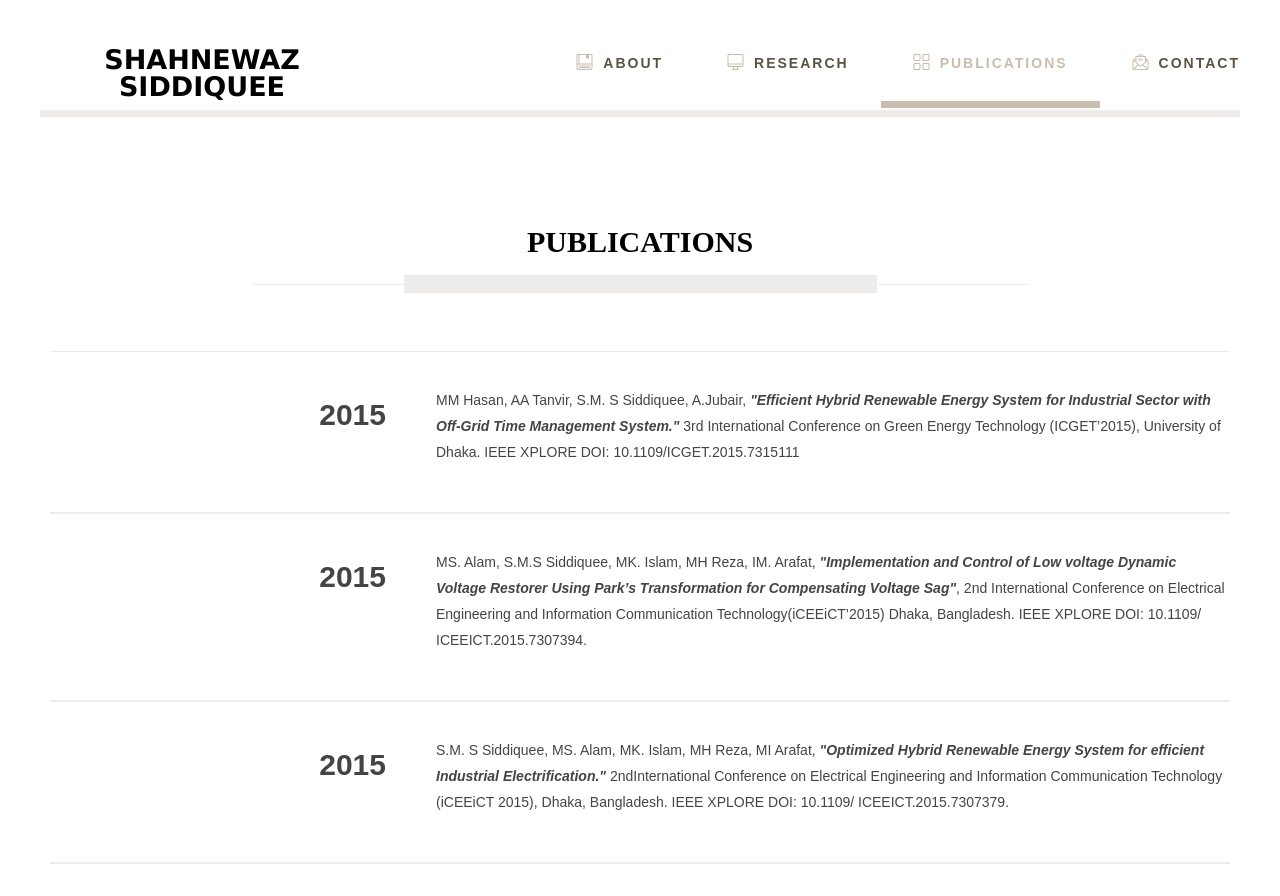
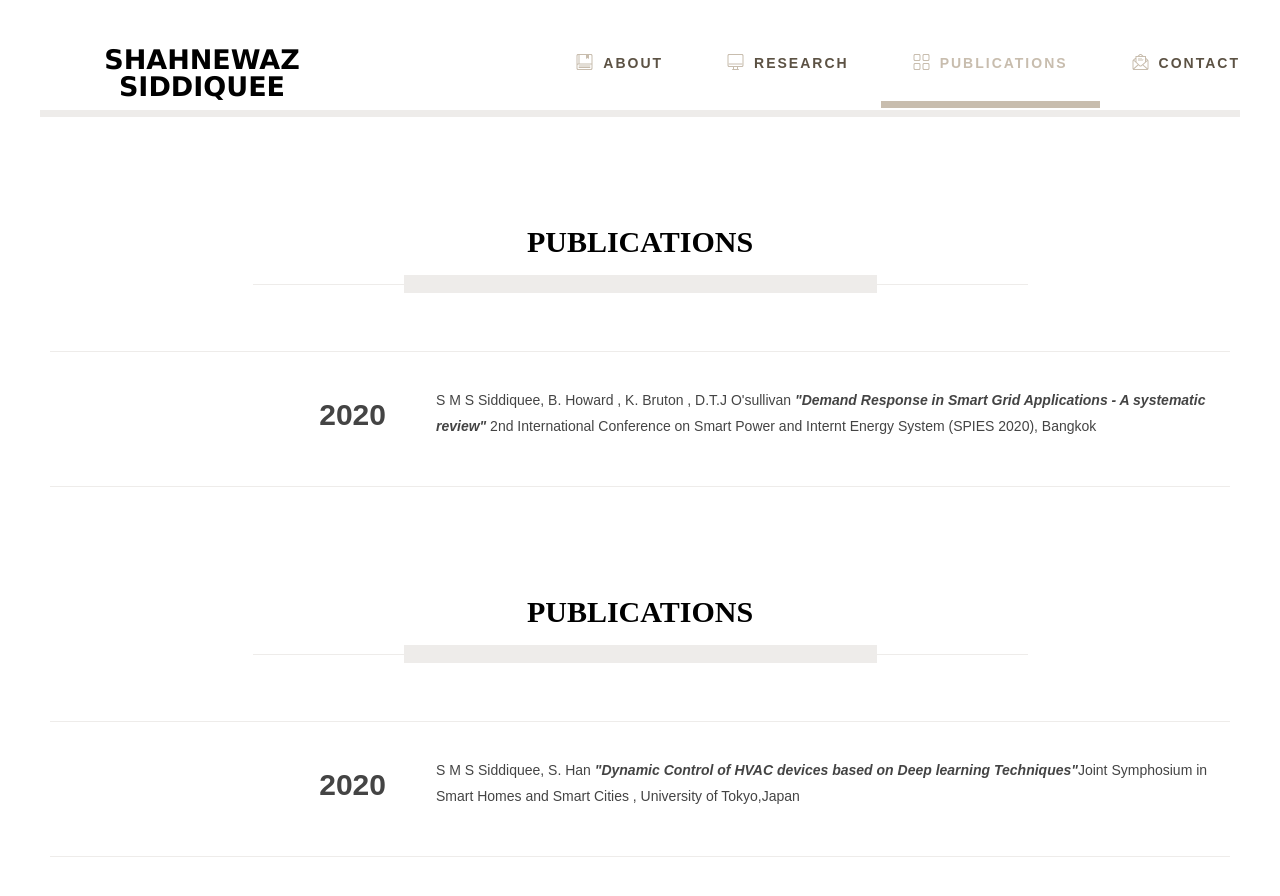
Before and after one commit to Mys-togan/ShahnewazSiddiquee, a plain HTML site: page publications.html in a window 1280 px wide. Shown: the top 896 px of the page. Drawn offline with Linux system fonts and the light colour scheme; a web font is replaced by a local one.

Commit message:
Update publications.html

```diff
--- a/publications.html
+++ b/publications.html
@@ -75,8 +75,34 @@
             </a>
         </div>
     </header>
+    <section class="skills loading">
+        <div class="reference-bl">
+            <div class="container">
+                <h3 class="ribbon skills-ribbon">Publications <span></span></h3>
+                <div id="reference-slider" class="carousel slide" data-ride="carousel">
+                    <div class="carousel-inner" role="listbox">
+                        <div class="item active">
+                            <h3 class="name-ref">
+                                <span><b>2020</b></span>
+                            </h3>
+                            <p> S M S Siddiquee, B. Howard , K. Bruton , D.T.J O'sullivan <b><i>"Demand Response in Smart Grid Applications - A systematic review"</i></b> 2nd International Conference on Smart Power and Internt Energy System (SPIES 2020), Bangkok </p>
+                        </div>
+                    </div>
+                </div>
+         <div class="reference-bl">
+            <div class="container">
+                <h3 class="ribbon skills-ribbon">Publications <span></span></h3>
+                <div id="reference-slider" class="carousel slide" data-ride="carousel">
+                    <div class="carousel-inner" role="listbox">
+                        <div class="item active">
+                            <h3 class="name-ref">
+                                <span><b>2020</b></span>
+                            </h3>
+                            <p> S M S Siddiquee, S. Han <b><i>"Dynamic Control of HVAC devices based on Deep learning Techniques"</i></b>Joint Symphosium in Smart Homes and Smart Cities , University of Tokyo,Japan </p>
+                        </div>
+                    </div>
+                </div>
 
-    <section class="skills loading">
         <div class="reference-bl">
             <div class="container">
                 <h3 class="ribbon skills-ribbon">Publications <span></span></h3>
```
